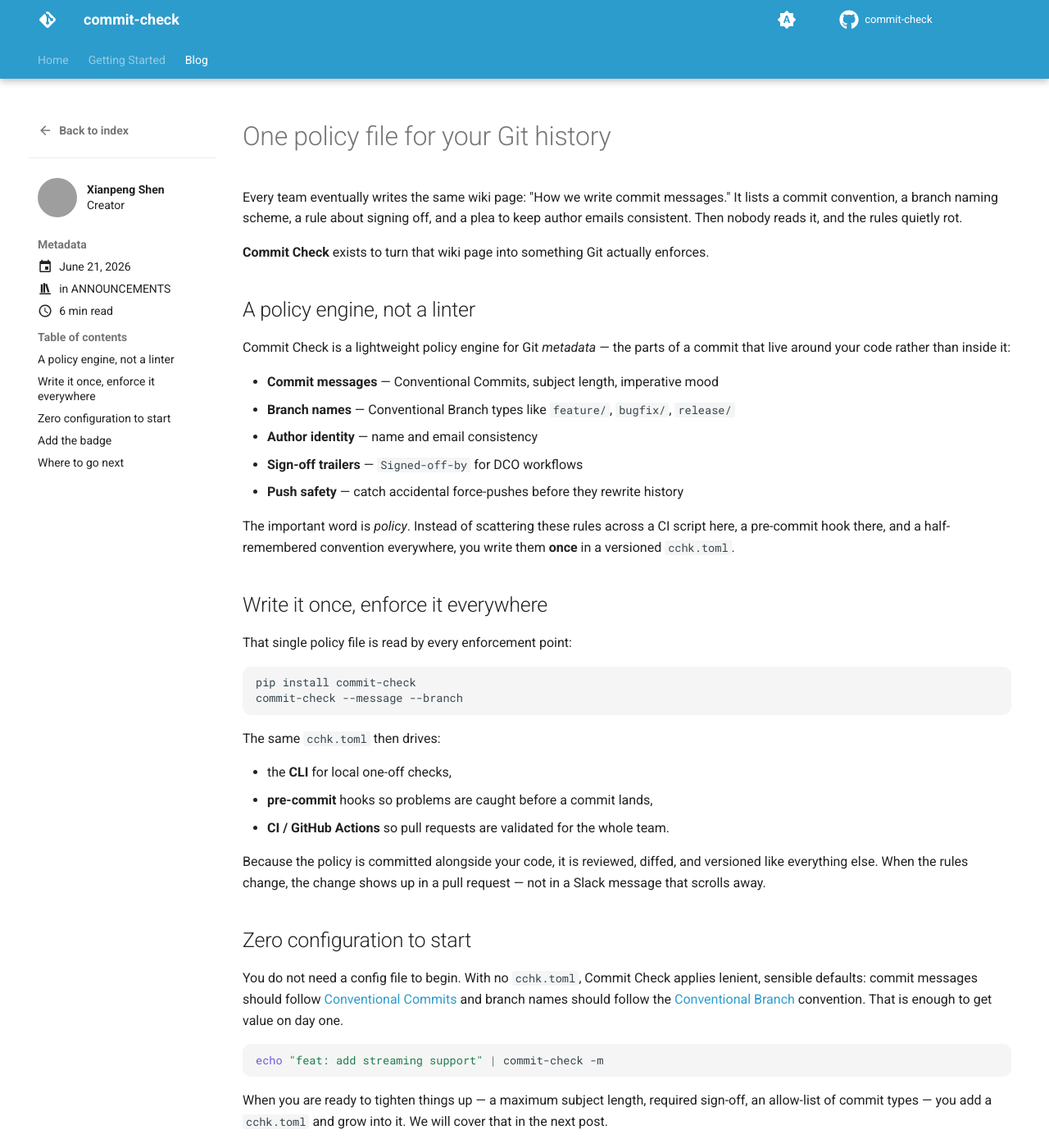
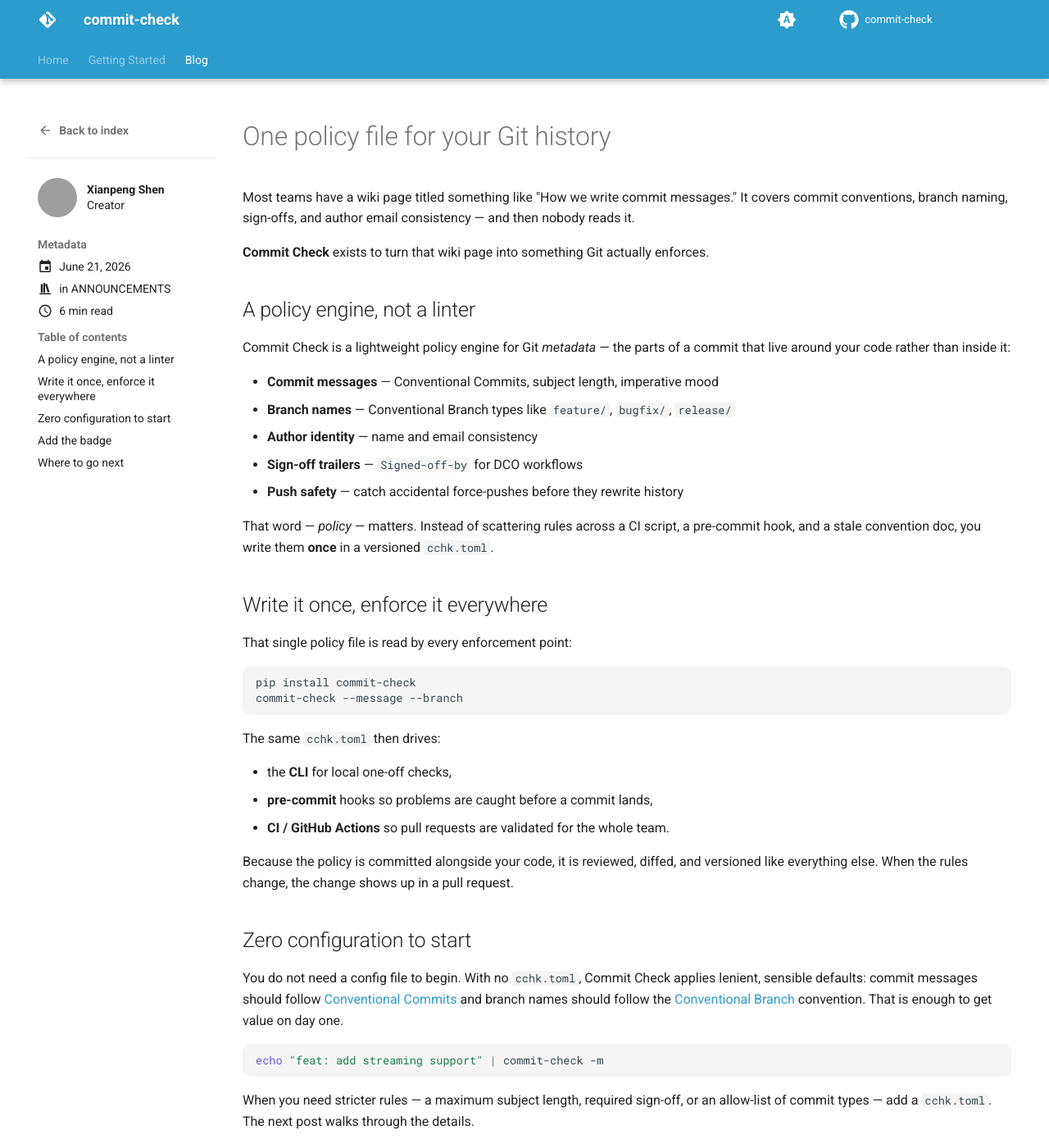
Before and after one commit to commit-check/commit-check.github.io, an MkDocs documentation site: the page built from docs/blog/posts/introducing-commit-check.md, in a window 1280 px wide and 1400 px high. Shown: the whole window at 82% size. Built offline with MkDocs 1.6.1 and Material for MkDocs 9.7.7, drawn with Linux system fonts in a browser that asks for light colours; grey boxes are pictures that could not be loaded.

Commit message:
style: reduce AI writing patterns in all three blog posts

````diff
--- a/docs/blog/posts/introducing-commit-check.md
+++ b/docs/blog/posts/introducing-commit-check.md
@@ -12,10 +12,9 @@
 
 # One policy file for your Git history
 
-Every team eventually writes the same wiki page: "How we write commit
-messages." It lists a commit convention, a branch naming scheme, a rule about
-signing off, and a plea to keep author emails consistent. Then nobody reads it,
-and the rules quietly rot.
+Most teams have a wiki page titled something like "How we write commit
+messages." It covers commit conventions, branch naming, sign-offs, and
+author email consistency — and then nobody reads it.
 
 **Commit Check** exists to turn that wiki page into something Git actually
 enforces.
@@ -33,9 +32,9 @@
 - **Sign-off trailers** — `Signed-off-by` for DCO workflows
 - **Push safety** — catch accidental force-pushes before they rewrite history
 
-The important word is *policy*. Instead of scattering these rules across a CI
-script here, a pre-commit hook there, and a half-remembered convention
-everywhere, you write them **once** in a versioned `cchk.toml`.
+That word — *policy* — matters. Instead of scattering rules across a CI
+script, a pre-commit hook, and a stale convention doc, you write them
+**once** in a versioned `cchk.toml`.
 
 ## Write it once, enforce it everywhere
 
@@ -54,7 +53,7 @@
 
 Because the policy is committed alongside your code, it is reviewed, diffed, and
 versioned like everything else. When the rules change, the change shows up in a
-pull request — not in a Slack message that scrolls away.
+pull request.
 
 ## Zero configuration to start
 
@@ -68,9 +67,9 @@
 echo "feat: add streaming support" | commit-check -m
 ```
 
-When you are ready to tighten things up — a maximum subject length, required
-sign-off, an allow-list of commit types — you add a `cchk.toml` and grow into
-it. We will cover that in the next post.
+When you need stricter rules — a maximum subject length, required sign-off,
+or an allow-list of commit types — add a `cchk.toml`. The next post walks
+through the details.
 
 ## Add the badge
 
````
Also changed, not shown: docs/blog/posts/ai-native-commit-check.md (+10 -10 lines), docs/blog/posts/configuring-commit-check.md (+10 -12 lines).
